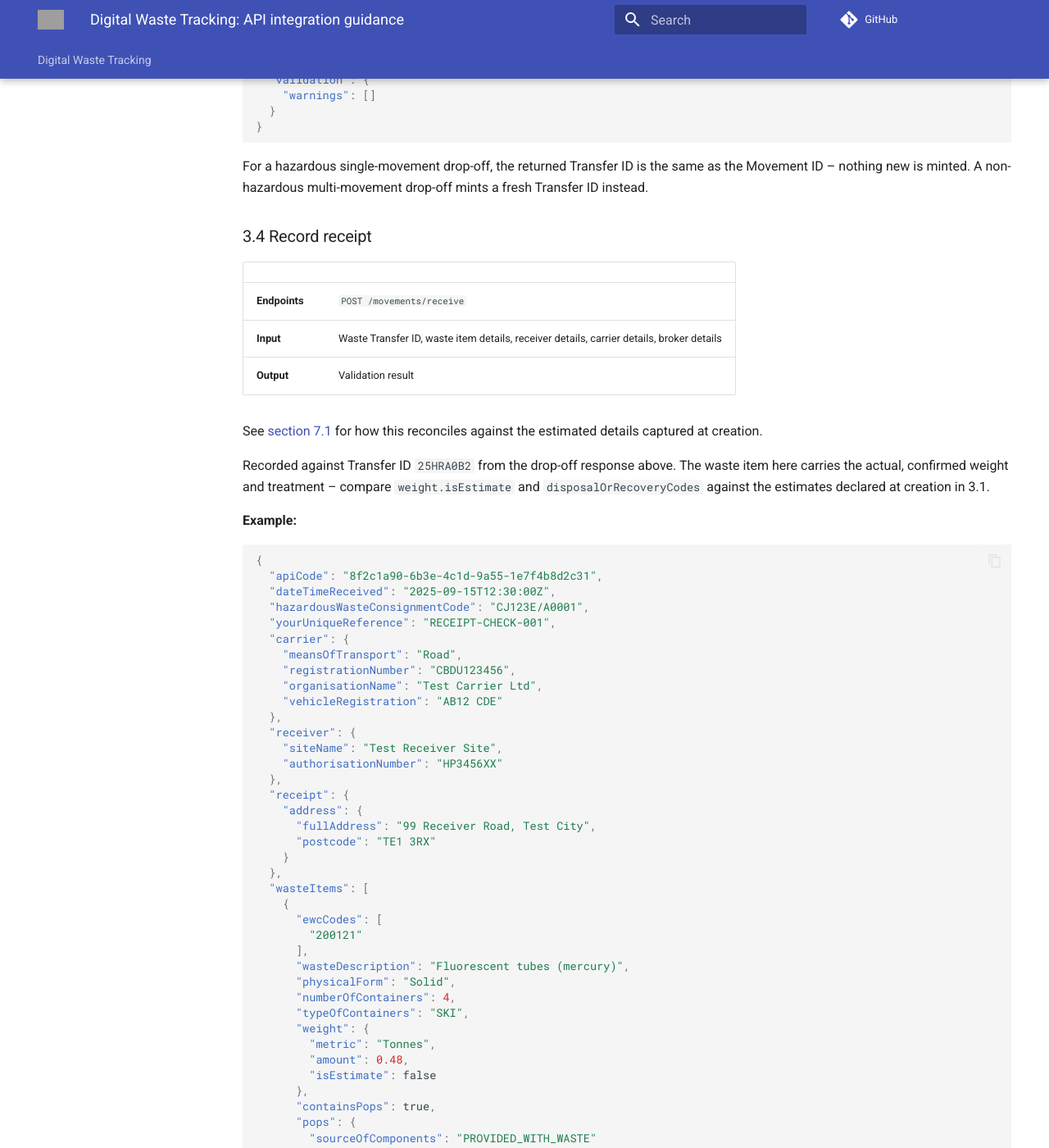
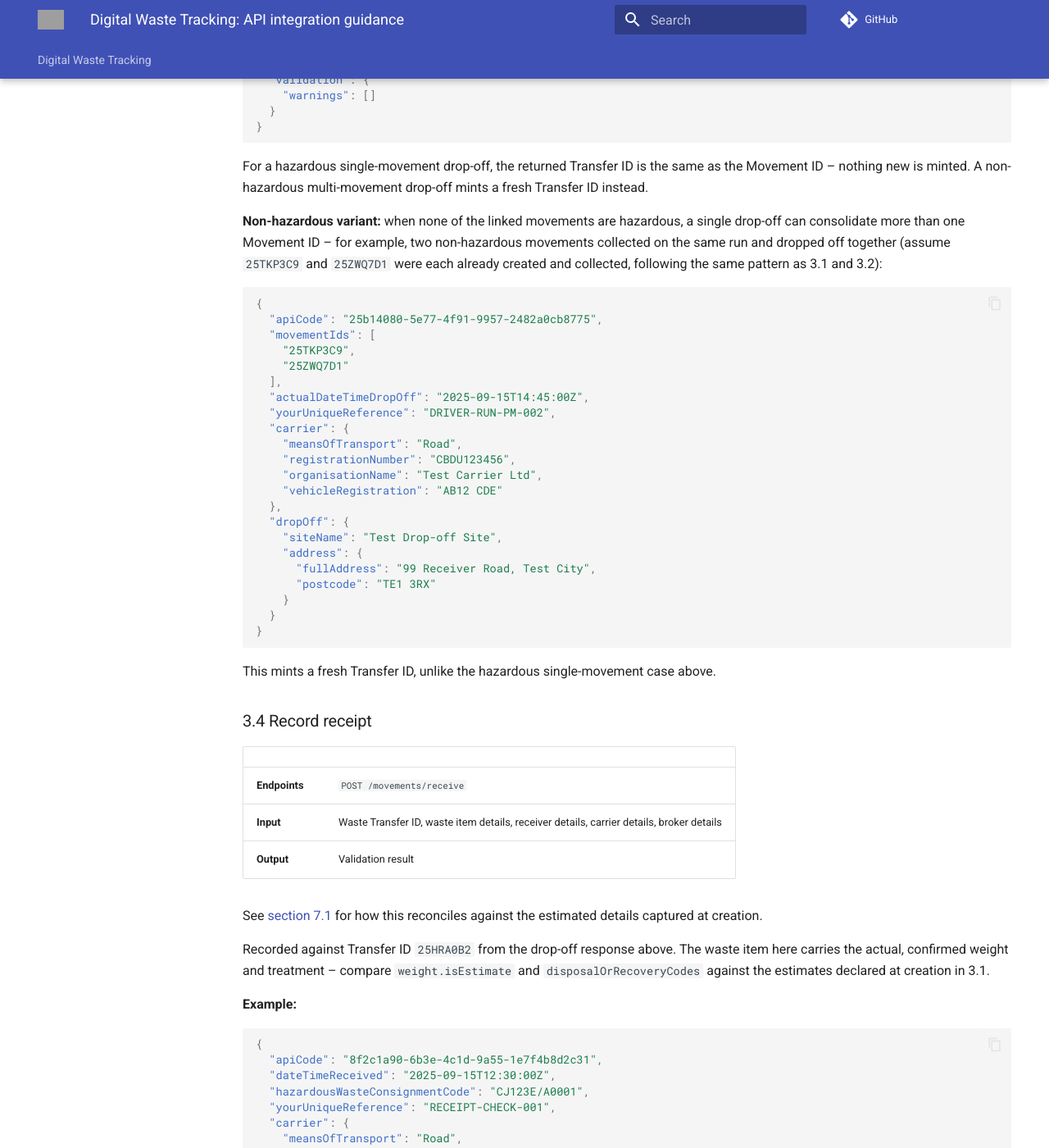
Before and after one commit to DEFRA/digital-waste-tracking-api-docs, an MkDocs documentation site: the page built from docs/software-provider-integration-guidance.md, in a window 1280 px wide and 1400 px high, scrolled down 7558 px. Shown: the whole window at 82% size. Built offline with MkDocs 1.6.1 and Material for MkDocs 9.7.7, drawn with Linux system fonts in a browser that asks for light colours; comment, search, counter and statistics services are not loaded; the version menu is left out; grey boxes are pictures that could not be loaded.

Commit message:
Add non-hazardous multi-movement variant to 3.3
The main 3.1-3.4 walkthrough follows a hazardous movement, which
necessarily uses a single-movement drop-off (D-010). Adds a shorter
second example under 3.3 showing the non-hazardous case the note
above it already mentions - two movements consolidated into one
drop-off, minting a fresh Transfer ID instead of reusing a Movement
ID.

````diff
--- a/docs/software-provider-integration-guidance.md
+++ b/docs/software-provider-integration-guidance.md
@@ -261,6 +261,35 @@ Hazardous waste cannot be aggregated across movements: if any linked Movement is
 
 For a hazardous single-movement drop-off, the returned Transfer ID is the same as the Movement ID – nothing new is minted. A non-hazardous multi-movement drop-off mints a fresh Transfer ID instead.
 
+**Non-hazardous variant:** when none of the linked movements are hazardous, a single drop-off can consolidate more than one Movement ID – for example, two non-hazardous movements collected on the same run and dropped off together (assume `25TKP3C9` and `25ZWQ7D1` were each already created and collected, following the same pattern as 3.1 and 3.2):
+
+```json
+{
+  "apiCode": "25b14080-5e77-4f91-9957-2482a0cb8775",
+  "movementIds": [
+    "25TKP3C9",
+    "25ZWQ7D1"
+  ],
+  "actualDateTimeDropOff": "2025-09-15T14:45:00Z",
+  "yourUniqueReference": "DRIVER-RUN-PM-002",
+  "carrier": {
+    "meansOfTransport": "Road",
+    "registrationNumber": "CBDU123456",
+    "organisationName": "Test Carrier Ltd",
+    "vehicleRegistration": "AB12 CDE"
+  },
+  "dropOff": {
+    "siteName": "Test Drop-off Site",
+    "address": {
+      "fullAddress": "99 Receiver Road, Test City",
+      "postcode": "TE1 3RX"
+    }
+  }
+}
+```
+
+This mints a fresh Transfer ID, unlike the hazardous single-movement case above.
+
 ### 3.4 Record receipt
 
 | | |
````
